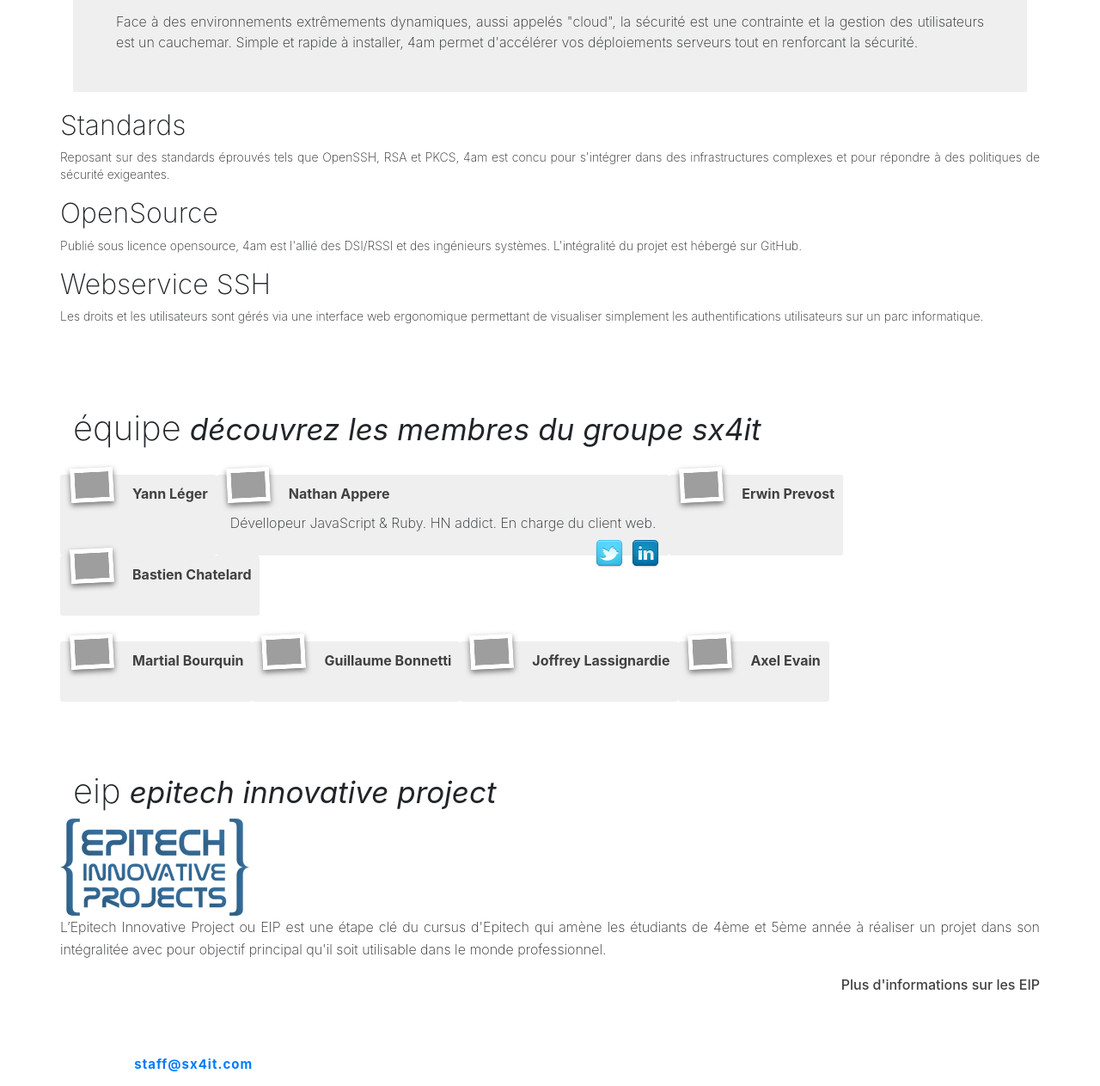
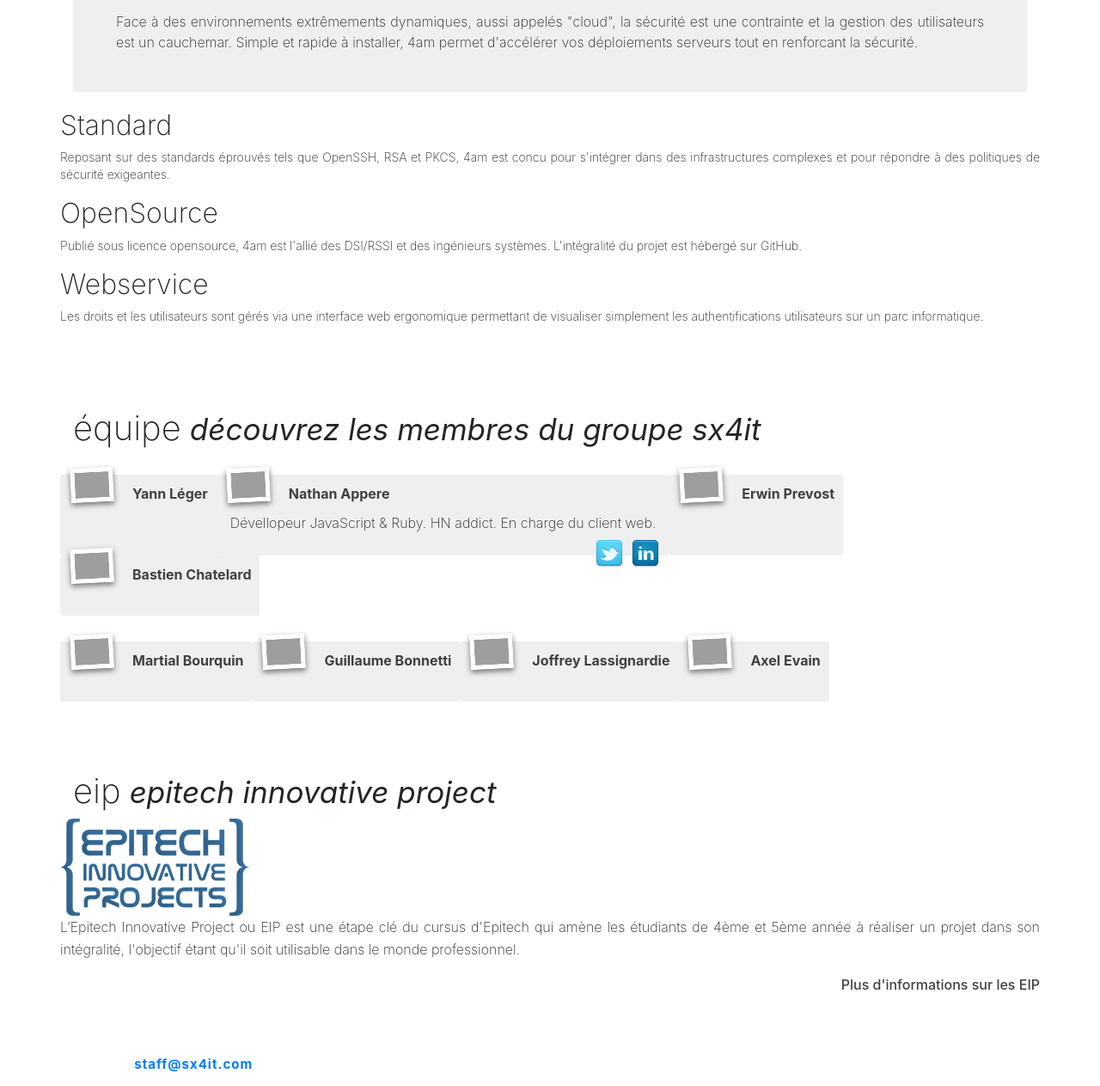
Before and after one commit to sx4it/sx4it.github.com, a plain HTML site: page index.html in a window 1280 px wide. Shown: the part 429-1692 px from the top of the page at 86% size. Drawn offline with nearby package versions, Linux system fonts and the light colour scheme; grey boxes are pictures that could not be loaded.

Commit message:
Typo fix.

```diff
--- a/index.html
+++ b/index.html
@@ -87,7 +87,7 @@
 
 				<div class="row features">
 					<div class="span-one-third">
-						<h2>Standards</h2>
+						<h2>Standard</h2>
 						<p>Reposant sur des standards éprouvés tels que OpenSSH, RSA et PKCS, 4am est concu pour s'intégrer dans des infrastructures complexes et pour répondre à des politiques de sécurité exigeantes.</p>
 					</div>
 					<div class="span-one-third">
@@ -95,7 +95,7 @@
 						<p>Publié sous licence opensource, 4am est l'allié des DSI/RSSI et des ingénieurs systèmes. L'intégralité du projet est hébergé sur GitHub.</p>
 					</div>
 					<div class="span-one-third">
-						<h2>Webservice SSH</h2>
+						<h2>Webservice</h2>
 						<p>Les droits et les utilisateurs sont gérés via une interface web ergonomique permettant de visualiser simplement les authentifications utilisateurs sur un parc informatique.</p>
 					</div>
 				</div>
@@ -211,7 +211,7 @@
 					</div>
 					<div class="span12">
 						<p>
-						L’Epitech Innovative Project ou EIP est une étape clé du cursus d'Epitech qui amène les étudiants de 4ème et 5ème année à réaliser un projet dans son intégralitée avec pour objectif principal qu'il soit utilisable dans le monde professionnel.
+						L’Epitech Innovative Project ou EIP est une étape clé du cursus d'Epitech qui amène les étudiants de 4ème et 5ème année à réaliser un projet dans son intégralité, l'objectif étant qu'il soit utilisable dans le monde professionnel.
 						</p>
 
 					<a target="_blank" href="http://www.epitech.eu/le-but-des-pfe-art135-sct181.html">Plus d'informations sur les EIP</a>
```
